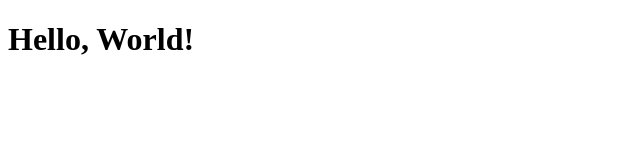
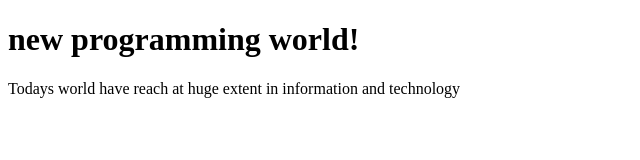
Before and after one commit to Department-of-Computer-Science-SUZA/introduction-to-git, a plain HTML site: page index.html in a window 1280 px wide. Shown: the whole page, without its empty margins (0-640 px from the left). Drawn offline with Linux system fonts and the light colour scheme.

Commit message:
Assigment commit

```diff
--- a/index.html
+++ b/index.html
@@ -6,7 +6,8 @@
 </head>
 
 <body>
-    <h1>Hello, World!</h1>
+    <h1>new programming world!</h1>
+    <p>Todays world have reach at huge extent in information and technology </p>
 </body>
 
 </html>
```
